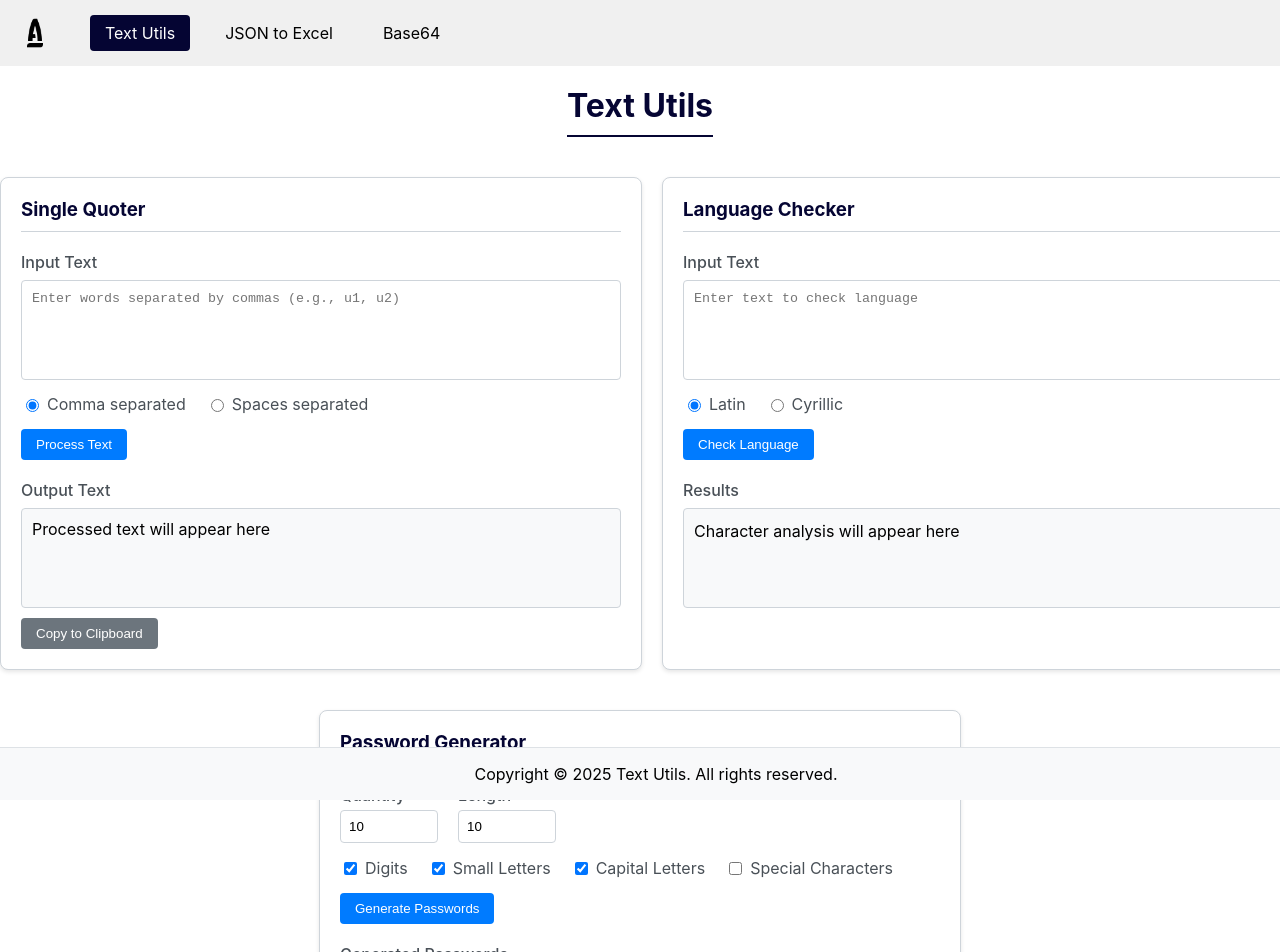
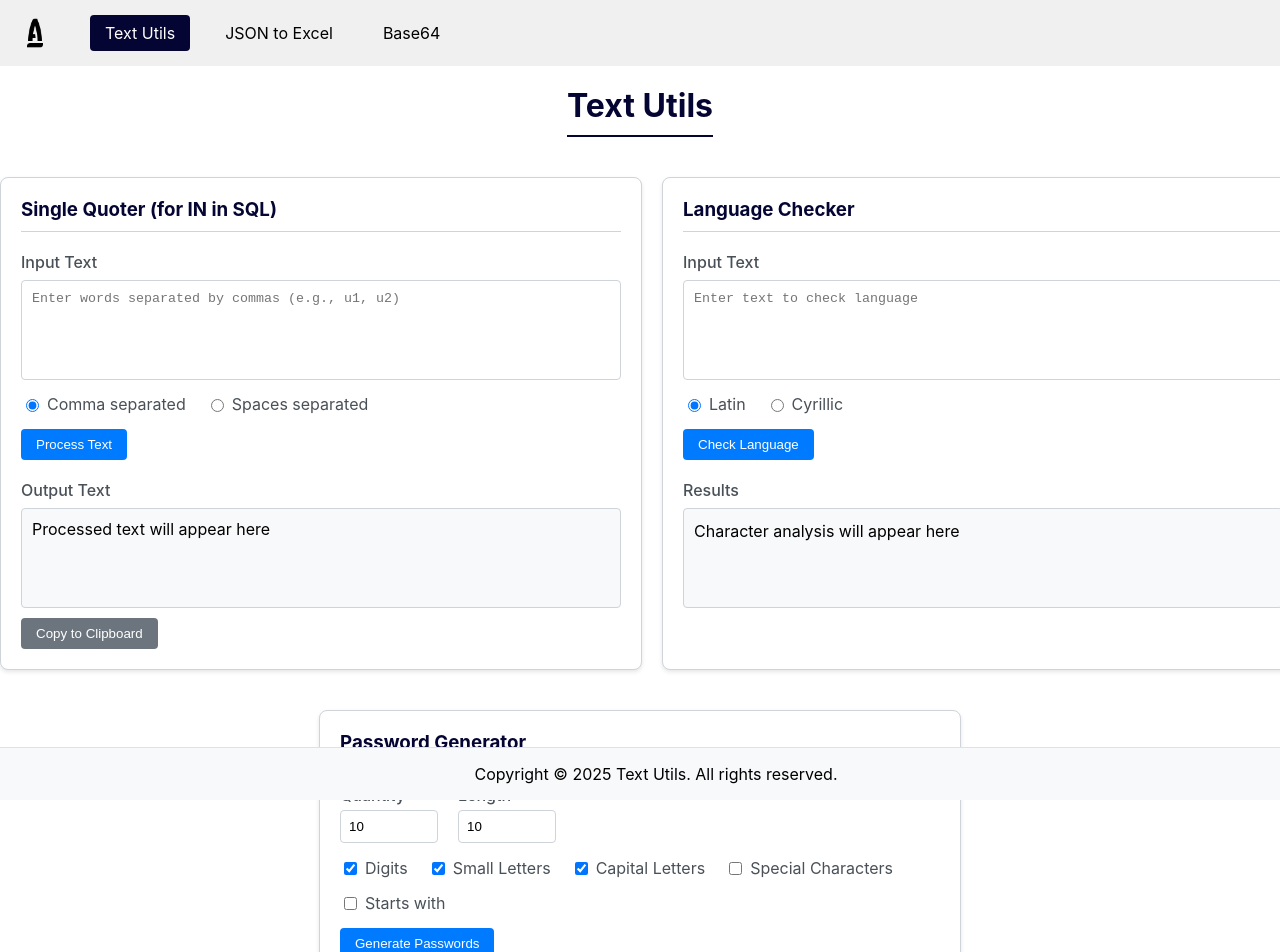
Before and after one commit to krizhanovskyi/text-utils-app, a React (Create React App) app: page /main in a window 1280 px wide. Shown: the top 952 px of the page. Built offline with nearby package versions, Linux system fonts and the light colour scheme.

Commit message:
add Starts with to Password Generator

```diff
--- a/src/components/Main.js
+++ b/src/components/Main.js
@@ -18,6 +18,8 @@ function Main() {
   const [useSpecialChars, setUseSpecialChars] = useState(false);
   const [generatedPasswords, setGeneratedPasswords] = useState('');
   const [passwordCopyStatus, setPasswordCopyStatus] = useState('');
+  const [usePrefix, setUsePrefix] = useState(false);
+  const [prefixText, setPrefixText] = useState('');
 
   // Language character ranges
   const langRanges = {
@@ -95,6 +97,12 @@ function Main() {
   };
 
   const generatePasswords = () => {
+    // Validate prefix length
+    if (usePrefix && prefixText.length >= passwordLength) {
+      setGeneratedPasswords('Error: Prefix length must be shorter than password length');
+      return;
+    }
+
     const digits = '0123456789';
     const smallLetters = 'abcdefghijklmnopqrstuvwxyz';
     const capitalLetters = 'ABCDEFGHIJKLMNOPQRSTUVWXYZ';
@@ -115,8 +123,11 @@ function Main() {
     for (let i = 0; i < passwordCount; i++) {
       let password;
       do {
-        password = '';
-        for (let j = 0; j < passwordLength; j++) {
+        // Start with prefix if enabled
+        password = usePrefix ? prefixText : '';
+        // Generate remaining characters
+        const remainingLength = passwordLength - password.length;
+        for (let j = 0; j < remainingLength; j++) {
           const randomIndex = Math.floor(Math.random() * charset.length);
           password += charset[randomIndex];
         }
@@ -254,7 +265,7 @@ function Main() {
             borderBottom: '1px solid #ced4da',
             color: '#050533'
           }}>
-            Single Quoter
+            Single Quoter (for IN in SQL)
           </h3>
           <div style={{ marginBottom: '20px' }}>
 
@@ -595,7 +606,7 @@ function Main() {
             </div>
 
             {/* Checkboxes */}
-            <div style={{ display: 'flex', gap: '20px', marginBottom: '15px' }}>
+            <div style={{ display: 'flex', gap: '20px', marginBottom: '15px', flexWrap: 'wrap' }}>
               {[
                 { label: 'Digits', state: useDigits, setState: setUseDigits },
                 { label: 'Small Letters', state: useSmallLetters, setState: setUseSmallLetters },
@@ -618,6 +629,42 @@ function Main() {
                   {label}
                 </label>
               ))}
+            </div>
+
+            {/* Add Starts with checkbox and textbox */}
+            <div style={{ marginBottom: '15px' }}>
+              <label style={{
+                display: 'flex',
+                alignItems: 'center',
+                gap: '5px',
+                cursor: 'pointer',
+                color: '#495057',
+                marginBottom: '8px'
+              }}>
+                <input
+                  type="checkbox"
+                  checked={usePrefix}
+                  onChange={(e) => setUsePrefix(e.target.checked)}
+                  style={{ cursor: 'pointer' }}
+                />
+                Starts with
+              </label>
+
+              {usePrefix && (
+                <input
+                  type="text"
+                  value={prefixText}
+                  onChange={(e) => setPrefixText(e.target.value)}
+                  placeholder="Enter prefix"
+                  style={{
+                    width: '100%',
+                    padding: '8px',
+                    border: '1px solid #ced4da',
+                    borderRadius: '4px',
+                    marginTop: '5px'
+                  }}
+                />
+              )}
             </div>
 
             {/* Generate Button */}
```
